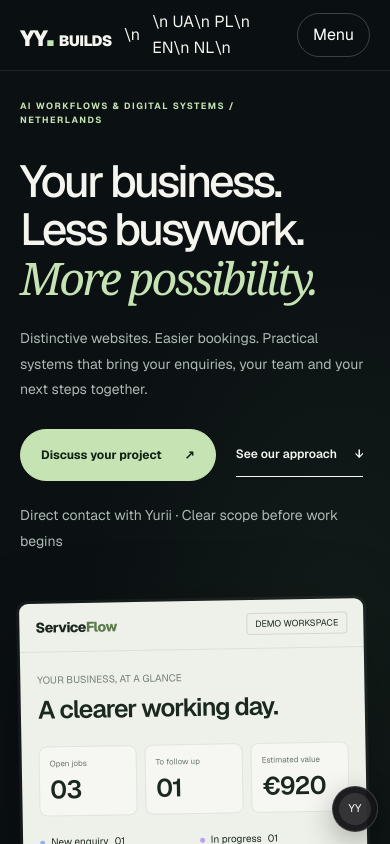
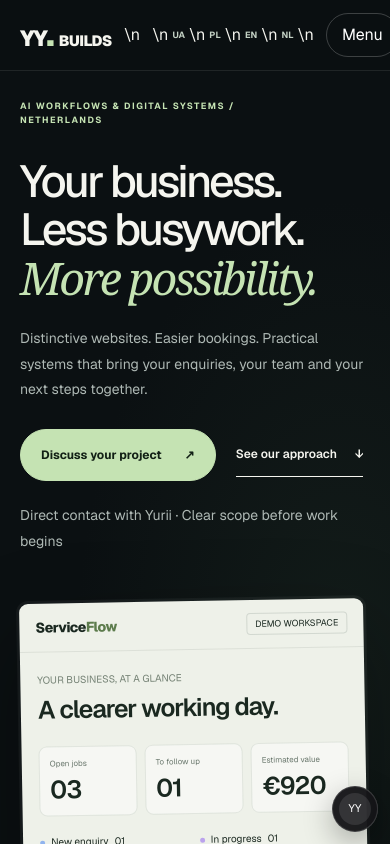
Before and after one commit to hellonexavo/nexavo, a Next.js app: page / in a window 390 px wide. Shown: the top 844 px of the page. Built offline with nearby package versions, Linux system fonts and the light colour scheme.

Commit message:
Style compact locale links in English header

```diff
--- a/app/studio.module.css
+++ b/app/studio.module.css
@@ -2229,3 +2229,6 @@
     transform: none;
   }
 }
+
+/* YY Builds four-language selector */
+.languageLinks{display:flex;align-items:center;gap:4px;flex-wrap:nowrap}.languageLinks a{padding:7px 6px;border-radius:7px;border:1px solid transparent;font-size:11px;font-weight:700;color:#c3d1c4;white-space:nowrap}.languageLinks a:hover,.languageLinks a:focus-visible{border-color:#c5e3b3;color:#c5e3b3}@media(max-width:850px){.languageLinks{gap:0}.languageLinks a{padding:6px 4px;font-size:10px}}@media(max-width:440px){.languageLinks a{padding:6px 3px;font-size:9px}}
```
